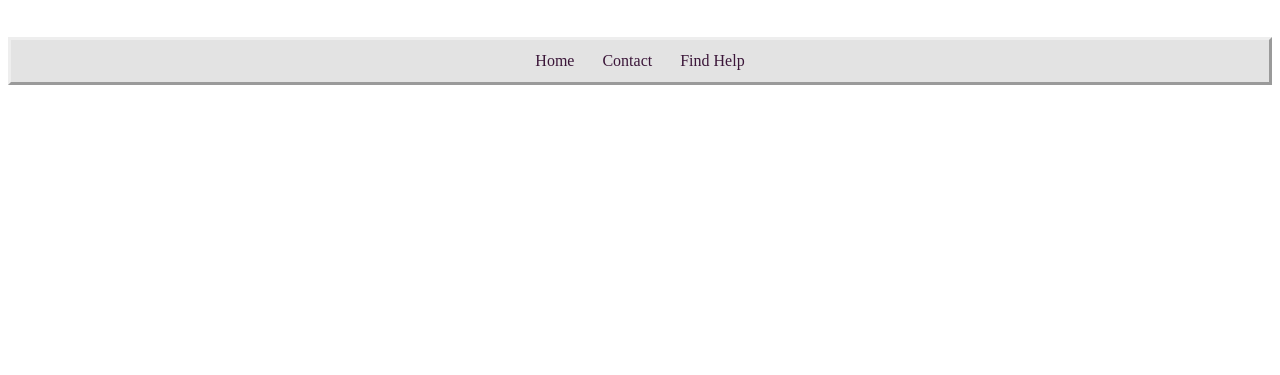
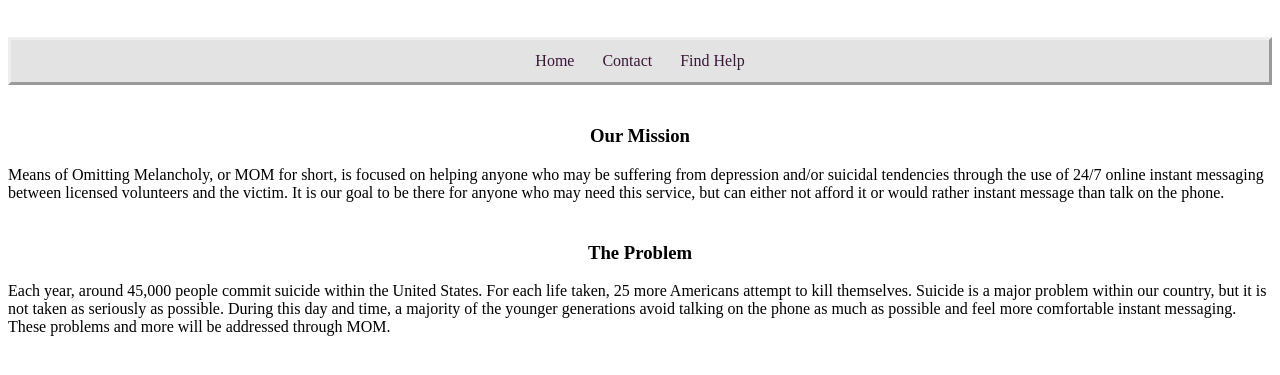
Before and after one commit to slayerSahara/MOM, a website: page views/about.html in a window 1280 px wide. Shown: the part 77-452 px from the top of the page. Drawn offline with Linux system fonts and the light colour scheme.

Commit message:
about page & styling

```diff
--- a/public/style/style.css
+++ b/public/style/style.css
@@ -10,12 +10,17 @@ h1 {
     text-align: center;
 }
 
+h3 {
+    text-align: center;
+    margin-top: 40px;
+}
+
 #messages {
     list-style-type: none;
     margin: 10px;
     padding: 0;
     float: right;
-    width: 68%;
+    max-width: 68%;
     text-align: right;
     border-style: none;
     background-color: white;
@@ -24,7 +29,7 @@ h1 {
 #messages li {
     padding: 5px 10px;
     margin: 0 0 10px 0;
-    display: block;
+    display: inline-block;
     height: 18px;
     background: #ECDEF0;
     border-style: outset;
@@ -38,6 +43,7 @@ h1 {
 #messages li:nth-child(odd) {
     background: #eee;
     display: block;
+    text-align: left;
 }
 
 #online_heading {
@@ -123,3 +129,7 @@ li a:hover {
 #login {
     text-align: center;
 }
+
+#about {
+    text-align: left;
+}
--- a/views/about.html
+++ b/views/about.html
@@ -11,4 +11,27 @@
         <li><a href='contact'>Contact</a></li>
         <li><a href='find_help'>Find Help</a></li>
     </ul>
+    <div id="about">
+        <h3>Our Mission</h3>
+        <p>
+            Means of Omitting Melancholy, or MOM for short, is focused on helping
+            anyone who may be suffering from depression and/or suicidal tendencies
+            through the use of 24/7 online instant messaging between licensed
+            volunteers and the victim. It is our goal to be there for anyone
+            who may need this service, but can either not afford it or would rather
+            instant message than talk on the phone.
+        </p>
+
+        <h3>The Problem</h3>
+        <p>
+            Each year, around 45,000 people commit suicide within the United
+            States. For each life taken, 25 more Americans attempt to kill
+            themselves. Suicide is a major problem within our country, but it is
+            not taken as seriously as possible. During this day and time, a majority
+            of the younger generations avoid talking on the phone as much as
+            possible and feel more comfortable instant messaging. These problems
+            and more will be addressed through MOM.
+        </p>
+
+    </div>
 </html>
```
Also changed, not shown: views/chat.html (+3 -1 lines), views/contact.html (+10 -5 lines).
